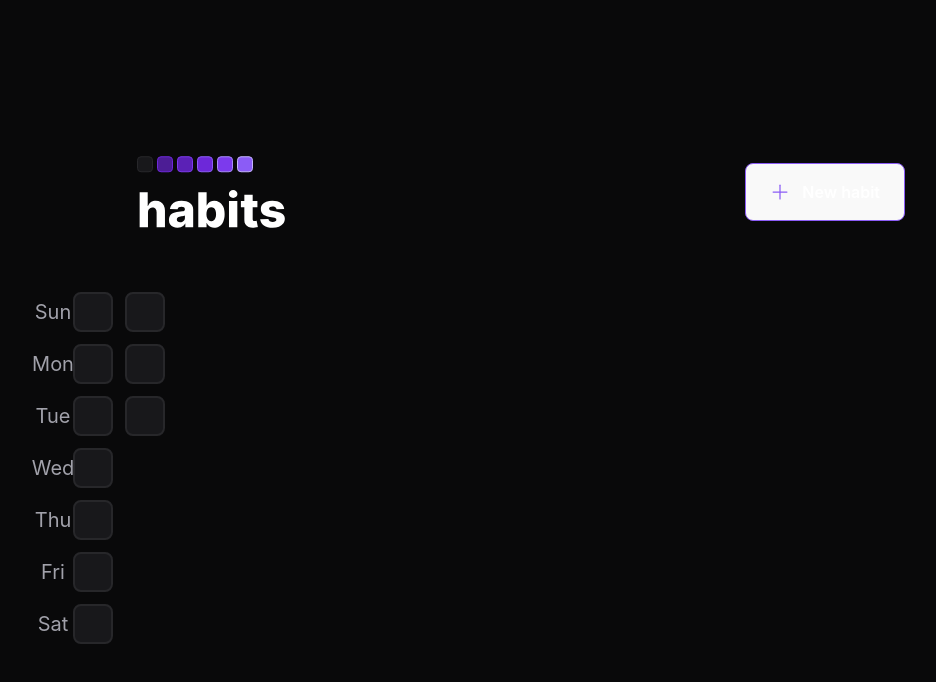
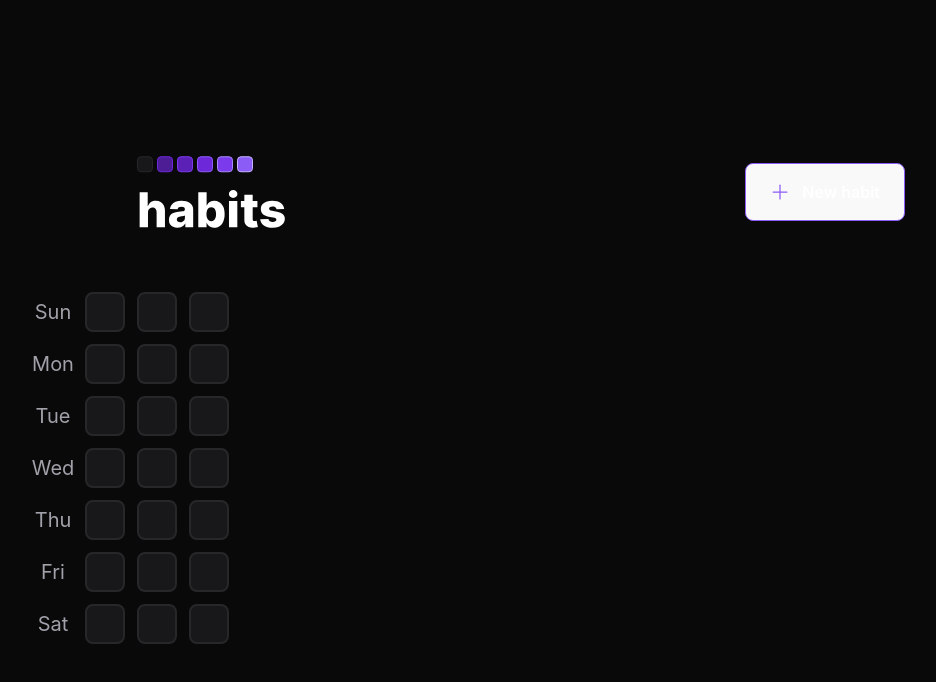
Before and after one commit to wilsonfsouza/habit-tracker, a React (Vite) app in the folder web/: page / in a window 1280 px wide. Shown: the top 682 px of the page, without its empty margins (119-1055 px from the left). Built offline with nearby package versions, Linux system fonts and the light colour scheme.

Commit message:
feat(web): added habit day for each date in array

```diff
--- a/web/src/components/SummaryTable.tsx
+++ b/web/src/components/SummaryTable.tsx
@@ -1,10 +1,13 @@
+import { generateDatesFromBeginningOfYear } from "../utils/generate-dates-from-beginning-year"
 import { HabitDay } from "./HabitDay"
 
 const WEEK_DAYS = ["Sun", "Mon", "Tue", "Wed", "Thu", "Fri", "Sat"]
 
+const summaryDates = generateDatesFromBeginningOfYear()
+
 export function SummaryTable() {
   return (
-    <div className="w-full flex">
+    <div className="w-full flex gap-3">
       <div className="grid grid-rows-7 grid-flow-row gap-3">
         {WEEK_DAYS.map(weekDay => (
           <div
@@ -17,16 +20,9 @@ export function SummaryTable() {
       </div>
 
       <div className="grid grid-rows-7 grid-flow-col gap-3">
-        <HabitDay />
-        <HabitDay />
-        <HabitDay />
-        <HabitDay />
-        <HabitDay />
-        <HabitDay />
-        <HabitDay />
-        <HabitDay />
-        <HabitDay />
-        <HabitDay />
+        {summaryDates.map(date => {
+          return <HabitDay key={date.toString()} />
+        })}
       </div>
     </div>
   )
```
